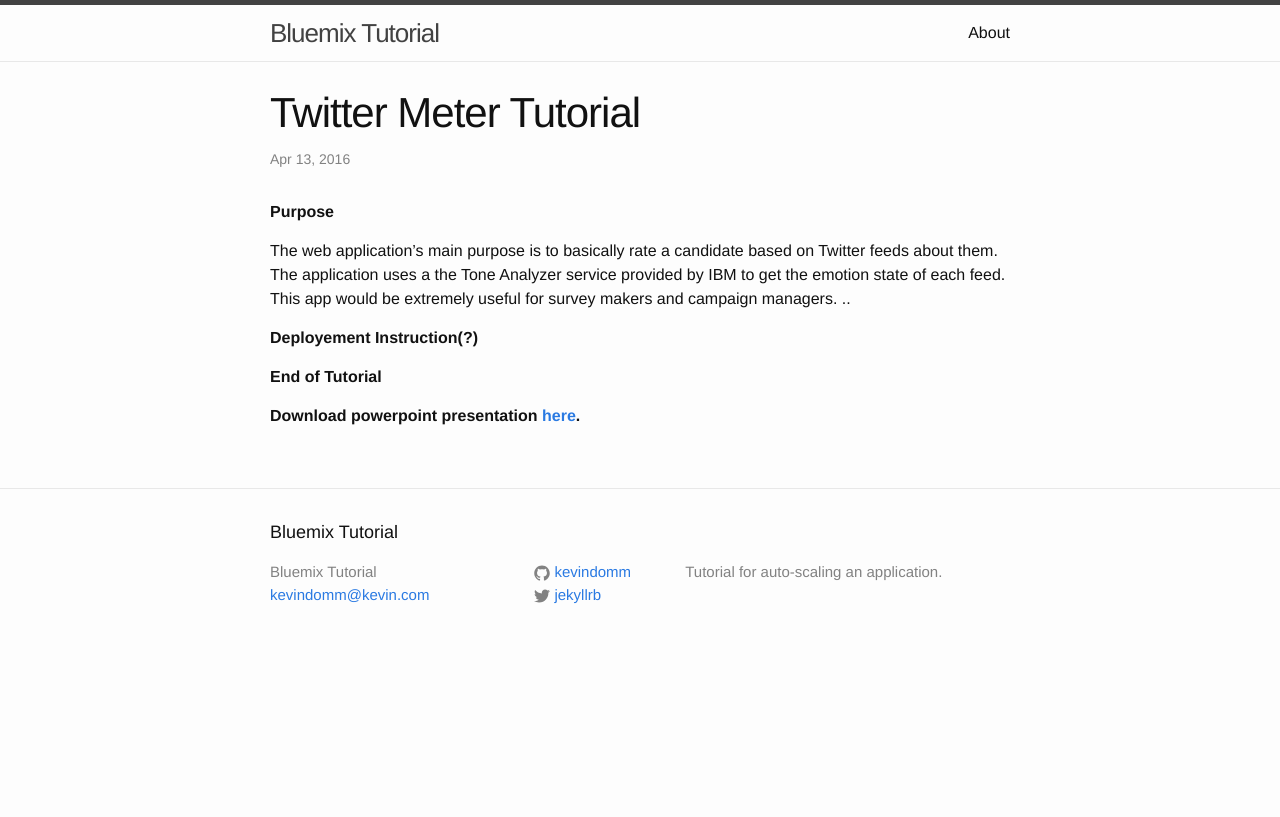
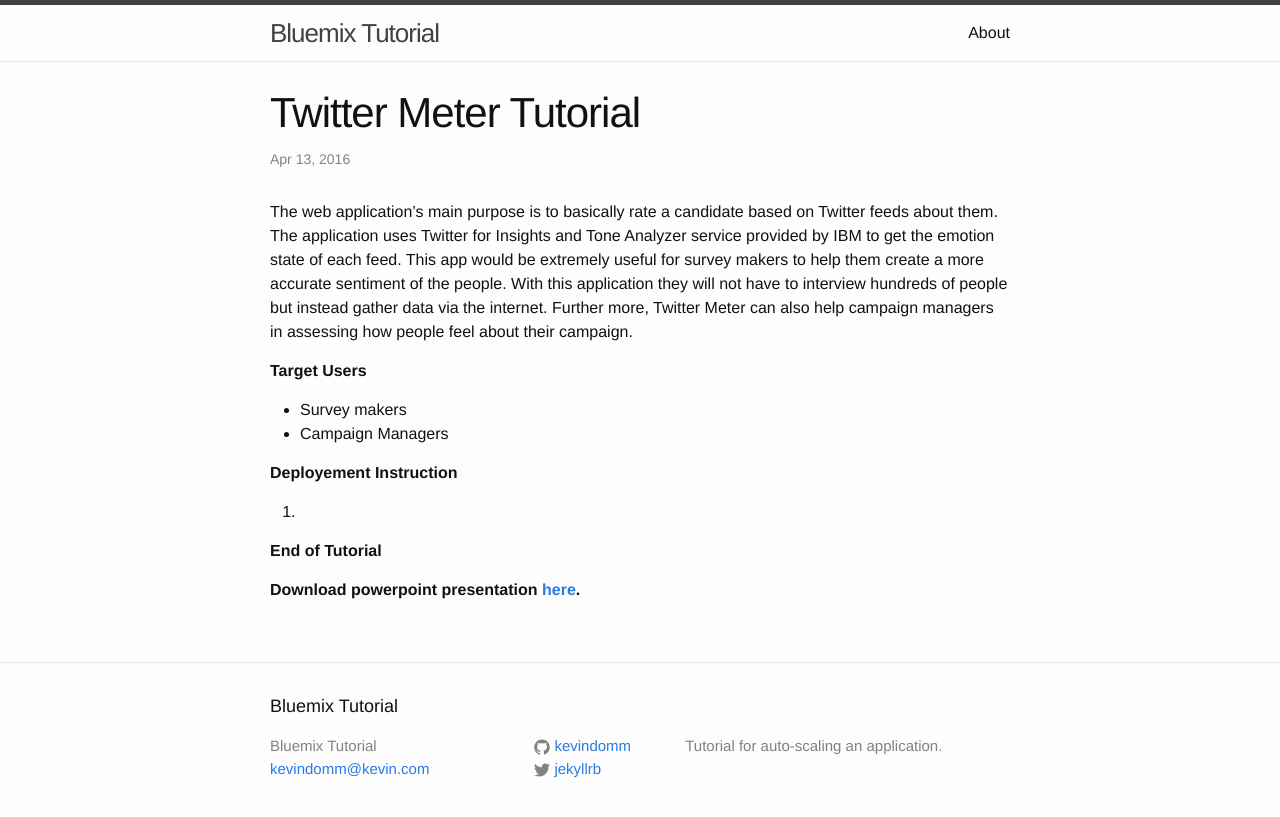
Before and after one commit to kevindomm/kevindomm.github.io, a Jekyll site: the page built from _posts/2016-04-14-twitter-meter.markdown, in a window 1280 px wide. Shown: the top 817 px of the page. Built offline with Jekyll 4.4.1, drawn with Linux system fonts in a browser that asks for light colours; Markdown is read by kramdown in place of the engine named in the settings.

Commit message:
added details

```diff
--- a/_posts/2016-04-14-twitter-meter.markdown
+++ b/_posts/2016-04-14-twitter-meter.markdown
@@ -4,11 +4,18 @@ title:  "Twitter Meter Tutorial"
 date:   2016-04-13 20:02:33 +0800
 categories: tutorials
 ---
-**Purpose**
 
-The web application's main purpose is to basically rate a candidate based on Twitter feeds about them. The application uses a the Tone Analyzer service provided by IBM to get the emotion state of each feed. This app would be extremely useful for survey makers and campaign managers. ..
 
-**Deployement Instruction(?)**
+The web application's main purpose is to basically rate a candidate based on Twitter feeds about them. The application uses Twitter for Insights and Tone Analyzer service provided by IBM to get the emotion state of each feed. This app would be extremely useful for survey makers to help them create a more accurate sentiment of the people. With this application they will not have to interview hundreds of people but instead gather data via the internet. Further more, Twitter Meter can also help campaign managers in assessing how people feel about their campaign.
+
+**Target Users**
+
+- Survey makers
+- Campaign Managers
+
+**Deployement Instruction**
+
+1.
 
 **End of Tutorial**
 
```
